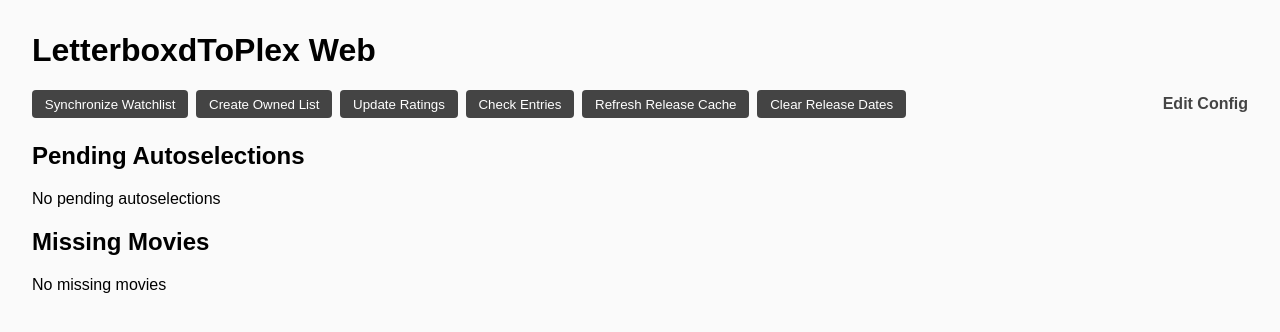
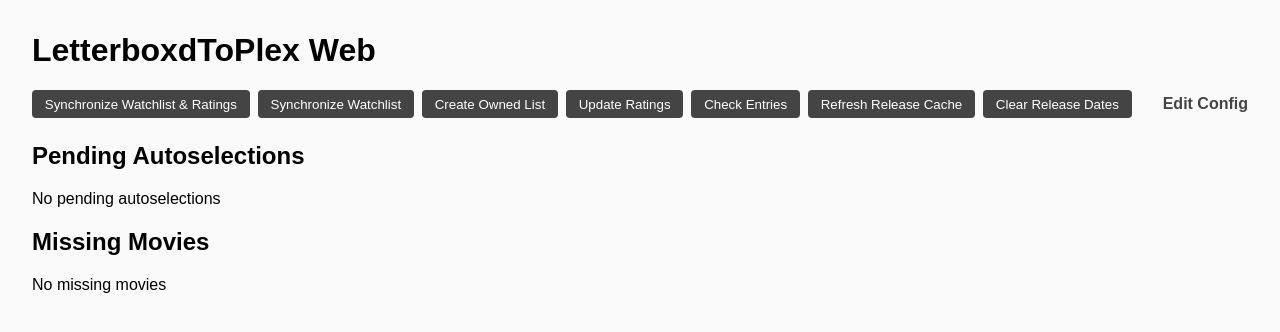
Before and after one commit to TheBirdsAreSpies/LetterboxdToPlex, a Flask app: page / in a window 1280 px wide. Shown: the top 332 px of the page. Run offline with Flask 3, Linux system fonts and the light colour scheme; data that the repository does not hold is empty.

Commit message:
feat(web): sync watchlist and ratings in one task

```diff
--- a/main.py
+++ b/main.py
@@ -14,6 +14,7 @@ from enum import Enum
 import csv
 import config
 import letterboxd
+import matching
 import owned
 import rating
 import tmdb
@@ -48,7 +49,7 @@ EDITABLE_CONFIG_KEYS = {
 }
 
 TASK_LOG_LIMIT = 200
-THREAD_TASKS = {"watchlist", "rating"}
+THREAD_TASKS = {"watchlist", "rating", "sync"}
 PLEX_ACTIONS = THREAD_TASKS | {"owned"}
 task_states = {}
 task_listeners = {}
@@ -75,9 +76,9 @@ def log_progress(progress_callback, message):
 def _required_export_files_for_task(task_name):
     files = []
 
-    if task_name == "rating":
+    if task_name in ("rating", "sync"):
         files.append(config.ratings_path)
-    elif task_name == "watchlist":
+    if task_name in ("watchlist", "sync"):
         files.append(config.watchlist_path)
         if config.include_watched_not_rated:
             files.extend([config.watched_path, config.ratings_path])
@@ -163,6 +164,15 @@ def run_rating(logger, progress_callback=None, auth_code=None):
     logger.name = 'RATING'
     rating.rating(plex, movies, logger, progress_callback)
     return "Updated ratings"
+
+def run_sync(logger, progress_callback=None, auth_code=None):
+    # one export download and one plex library load for both tasks
+    lb_export("sync", progress_callback, auth_code)
+
+    library = matching.LibraryIndex(movies, logger)
+    watchlist.watchlist(plex, movies, logging.getLogger('WATCHLIST'), progress_callback, library)
+    rating.rating(plex, movies, logging.getLogger('RATING'), progress_callback, library)
+    return "Imported watchlist and updated ratings"
 
 @app.before_request
 def require_auth():
@@ -356,6 +366,7 @@ def _run_threaded_task(name, auth_code=None):
     task_runners = {
         "watchlist": run_watchlist,
         "rating": run_rating,
+        "sync": run_sync,
     }
 
     if name not in task_runners:
@@ -395,7 +406,8 @@ def action(name):
         "rating",
         "cleanup_missing",
         "strip_missing_years",
-        "refresh_release_cache"
+        "refresh_release_cache",
+        "sync"
     ]:
         return jsonify(success=False, message=f"Unknown action '{name}'")
 
--- a/rating.py
+++ b/rating.py
@@ -13,7 +13,7 @@ from missingmovie import MissingMovie
 from tqdm import tqdm
 
 
-def rating(plex, movies, logger: logging.Logger, progress_callback=None):
+def rating(plex, movies, logger: logging.Logger, progress_callback=None, library=None):
     to_ignore = IgnoreMovie.load_json() or []
     missing = MissingMovie.load_json() or []
     autoselector = autoselection.AutoSelection.load_json() or []
@@ -22,7 +22,7 @@ def rating(plex, movies, logger: logging.Logger, progress_callback=None):
     data = _read_ratings_csv_()
     publish_progress = util.progress_publisher(logger, progress_callback)
     # loaded lazily, unchanged ratings are skipped without touching plex
-    library = matching.LibraryIndex(movies, logger)
+    library = library or matching.LibraryIndex(movies, logger)
 
     connection = sqlite3.connect(config.db_path)
     try:
--- a/templates/index.html
+++ b/templates/index.html
@@ -54,6 +54,7 @@
 
     <div class="action-bar" style="display:flex; justify-content:space-between; align-items:center;">
         <div>
+            <button onclick="runAction('sync')">Synchronize Watchlist &amp; Ratings</button>
             <button onclick="runAction('watchlist')">Synchronize Watchlist</button>
             <button onclick="runAction('owned')">Create Owned List</button>
             <button onclick="runAction('rating')">Update Ratings</button>
@@ -129,7 +130,7 @@
     </div>
 
     <script>
-    const STREAM_TASKS = new Set(['watchlist', 'rating']);
+    const STREAM_TASKS = new Set(['watchlist', 'rating', 'sync']);
 
     function escapeHtml(value) {
         return String(value)
--- a/watchlist.py
+++ b/watchlist.py
@@ -38,7 +38,7 @@ def _mark_missing(missing, combination, tmdb_id, logger: logging.Logger):
         existing.release_date = _refresh_release_date_for_missing(tmdb_id)
 
 
-def watchlist(plex, movies, logger: logging.Logger, progress_callback=None):
+def watchlist(plex, movies, logger: logging.Logger, progress_callback=None, library=None):
     current_year = datetime.datetime.now().year
     to_ignore = IgnoreMovie.load_json() or []
     mapping = Mapping.load_json() or []
@@ -58,7 +58,7 @@ def watchlist(plex, movies, logger: logging.Logger, progress_callback=None):
 
     missing = MissingMovie.load_json() or []
     to_add = []
-    library = matching.LibraryIndex(movies, logger)
+    library = library or matching.LibraryIndex(movies, logger)
 
     with tqdm(total=len(sorted_data), unit='Movies') as pbar:
         for name, year, uri in sorted_data:
```
